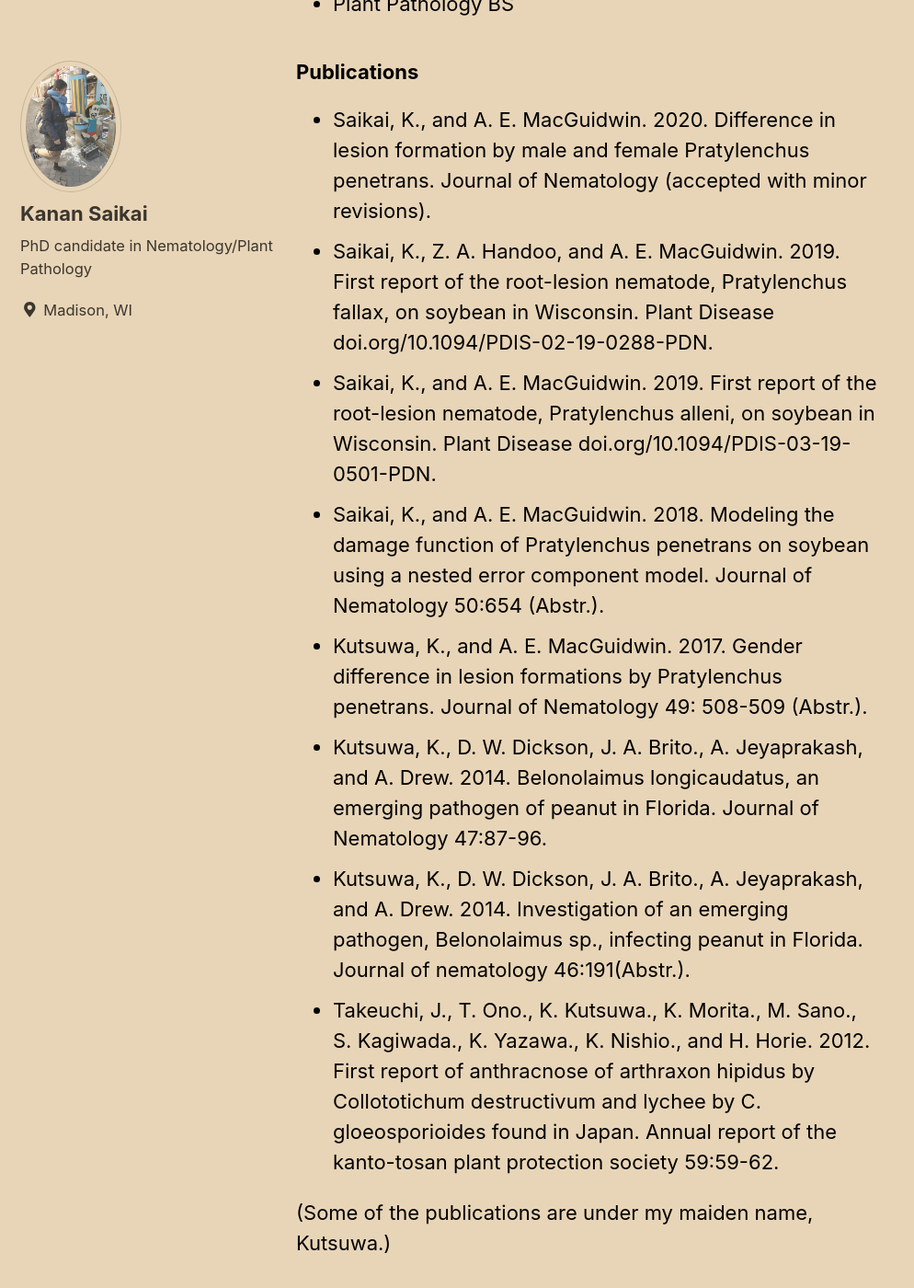
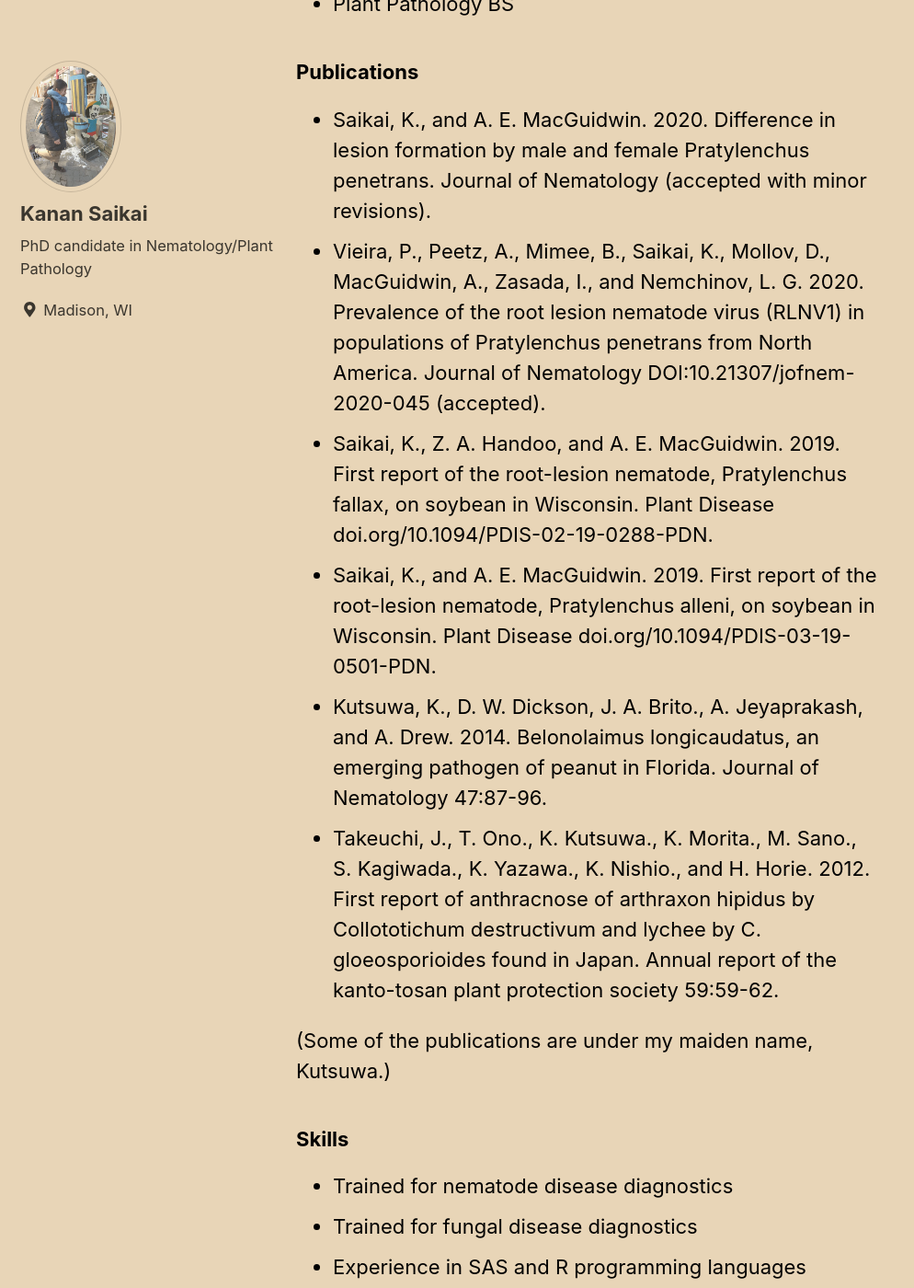
Before and after one commit to ksaikai/ksaikai.github.io, a Jekyll site: the page built from _pages/cv.md, in a window 1280 px wide and 1400 px high, scrolled down 722 px. Shown: the whole window at 92% size, without its empty margins (0-994 px from the left). Built offline with Jekyll 4.4.1, drawn with Linux system fonts in a browser that asks for light colours; cached includes are drawn as plain includes; nearby versions of some CDN libraries.

Commit message:
Update cv.md

```diff
--- a/_pages/cv.md
+++ b/_pages/cv.md
@@ -19,14 +19,11 @@ permalink: /cv/
 
 ### Publications
 * Saikai, K., and A. E. MacGuidwin. 2020. Difference in lesion formation by male and female Pratylenchus penetrans. Journal of Nematology (accepted with minor revisions).
+* Vieira, P., Peetz, A., Mimee, B., Saikai, K., Mollov, D., MacGuidwin, A., Zasada, I., and Nemchinov, L. G. 2020. Prevalence of the root lesion nematode virus (RLNV1) in populations of Pratylenchus penetrans from North America. Journal of Nematology DOI:10.21307/jofnem-2020-045 (accepted).
 * Saikai, K., Z. A. Handoo, and A. E. MacGuidwin. 2019. First report of the root-lesion nematode, Pratylenchus fallax, on soybean in Wisconsin. Plant Disease doi.org/10.1094/PDIS-02-19-0288-PDN.
 * Saikai, K., and A. E. MacGuidwin. 2019. First report of the root-lesion nematode, Pratylenchus alleni, on soybean in Wisconsin. Plant Disease doi.org/10.1094/PDIS-03-19-0501-PDN.
-* Saikai, K., and A. E. MacGuidwin. 2018. Modeling the damage function of Pratylenchus penetrans on soybean using a nested error component model. Journal of Nematology 50:654 (Abstr.).
-* Kutsuwa, K., and A. E. MacGuidwin. 2017. Gender difference in lesion formations by Pratylenchus penetrans. Journal of Nematology 49: 508-509 (Abstr.).
 * Kutsuwa, K., D. W. Dickson, J. A. Brito., A. Jeyaprakash, and A. Drew. 2014.  Belonolaimus longicaudatus, an emerging pathogen of peanut in Florida. Journal of Nematology 47:87-96.
-* Kutsuwa, K., D. W. Dickson, J. A. Brito., A. Jeyaprakash, and A. Drew. 2014. Investigation of an emerging pathogen, Belonolaimus sp., infecting peanut in Florida. Journal of nematology 46:191(Abstr.).
 * Takeuchi, J., T. Ono., K. Kutsuwa., K. Morita., M. Sano., S. Kagiwada., K. Yazawa., K. Nishio., and H. Horie. 2012. First report of anthracnose of arthraxon hipidus by Collototichum destructivum and lychee by C. gloeosporioides found in Japan. Annual report of the kanto-tosan plant protection society 59:59-62.
-
 
  (Some of the publications are under my maiden name, Kutsuwa.)
 
```
